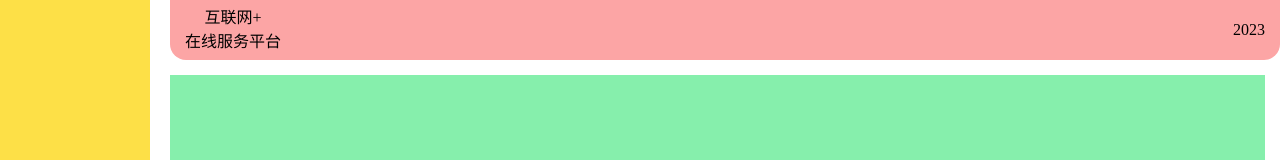
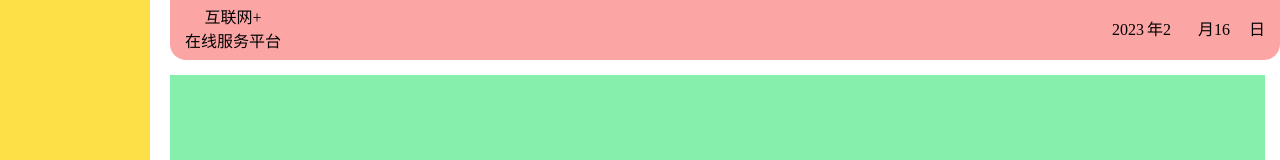
Before and after one commit to BSJJC/Found-this-back-end, a Vue app: page /homePage in a window 1280 px wide. Shown: the top 160 px of the page. Built offline with nearby package versions, Linux system fonts and the light colour scheme; a web font is replaced by a local one.

Commit message:
add a lot I guess

```diff
--- a/src/components/NavBar.vue
+++ b/src/components/NavBar.vue
@@ -3,6 +3,7 @@ import getTime from "@/utils/getTime";
 
 const timeNow = new Date().getTime().toString();
 const { year, month, date, hour, minute, second, day } = getTime(timeNow);
+console.log(getTime(timeNow));
 </script>
 
 <template>
@@ -13,8 +14,15 @@ const { year, month, date, hour, minute, second, day } = getTime(timeNow);
         <p class="flex justify-center items-start">在线服务平台</p>
       </div>
 
-      <div class="">
-        {{ year }}
+      <div class="flex flex-row">
+        <div class="flex flex-row">
+          <div class="min-w-[35px]">{{ year }}</div>
+          <div>年</div>
+          <div class="min-w-[35px]">{{ month }}</div>
+          <div>月</div>
+          <div class="min-w-[35px]">{{ date }}</div>
+          <div>日</div>
+        </div>
       </div>
     </div>
   </div>
--- /dev/null
+++ b/src/utils/addPrefix.ts
@@ -0,0 +1,8 @@
+function addPrefix(string: string | number): string | number {
+  if (string >= 0 && string <= 9) {
+    string = "0" + string;
+  }
+  return string.toString();
+};
+
+export default addPrefix;
--- a/src/utils/getTime.ts
+++ b/src/utils/getTime.ts
@@ -1,27 +1,15 @@
 import type timeType from "@/types/timeType";
-
-function addPrefix(str: string | number): string | number {
-  if (str >= 0 && str <= 9) {
-    str = "0" + str;
-  }
-  return str;
-};
 
 function getTime(timestamp: string): timeType {
   const now: Date = new Date(parseFloat(timestamp));
 
-  const year: string | number = now.getFullYear();
-  let month: string | number = now.getMonth() + 1;
-  let date: string | number = now.getDate();
-  addPrefix(month);
-  addPrefix(date);
+  const year: number = now.getFullYear();
+  const month: number = now.getMonth() + 1;
+  const date: number = now.getDate();
 
-  let hour: string | number = now.getHours();
-  let minute: string | number = now.getMinutes();
-  let second: string | number = now.getSeconds();
-  addPrefix(hour);
-  addPrefix(minute);
-  addPrefix(second);
+  const hour: number = now.getHours();
+  const minute: number = now.getMinutes();
+  const second: number = now.getSeconds();
 
   const dayList: string[] = [
     "星期日",
```
